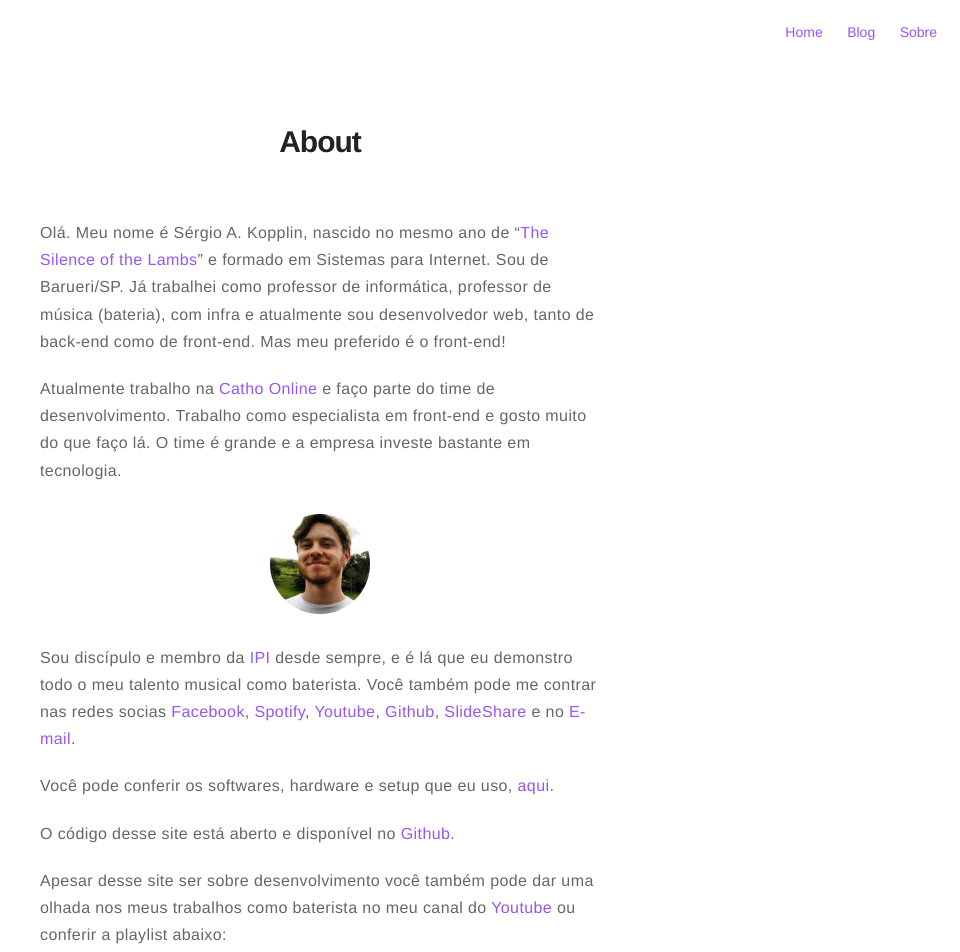
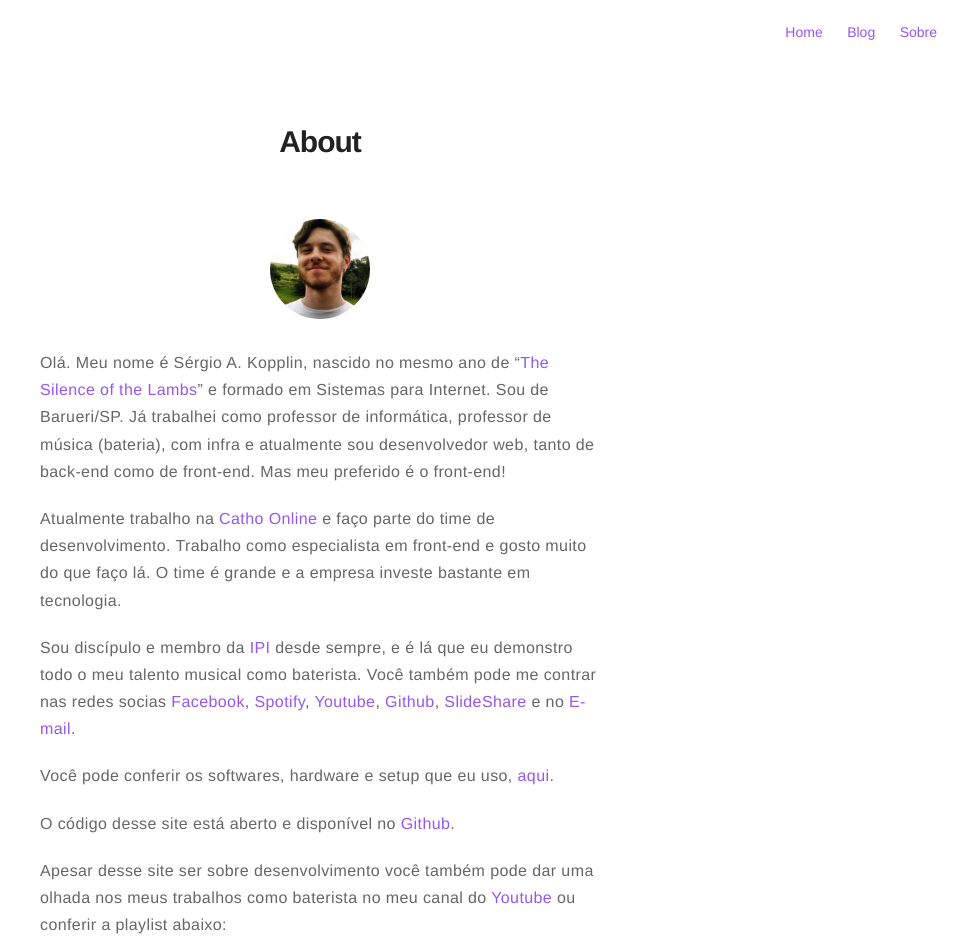
Before and after one commit to maria-oszlop/projekt, a Jekyll site: the page built from about.md, in a window 1280 px wide. Shown: the top 952 px of the page, without its empty margins (320-1280 px from the left). Built offline with Jekyll 4.4.1, drawn with Linux system fonts in a browser that asks for light colours; grey boxes are pictures that could not be loaded.

Commit message:
new place for picture

```diff
--- a/about.md
+++ b/about.md
@@ -4,11 +4,12 @@ layout: page
 permalink: /about/index.html
 ---
 #About
+
+![Perfil][img]{:style="margin: 30px auto; width: 100px; border-radius: 100%; display: block;"}
+
 Olá. Meu nome é Sérgio A. Kopplin, nascido no mesmo ano de "[The Silence of the Lambs][imdb]" e formado em Sistemas para Internet. Sou de Barueri/SP. Já trabalhei como professor de informática, professor de música (bateria), com infra e atualmente sou desenvolvedor web, tanto de back-end como de front-end. Mas meu preferido é o front-end!
 
 Atualmente trabalho na [Catho Online][catho] e faço parte do time de desenvolvimento. Trabalho como especialista em front-end e gosto muito do que faço lá. O time é grande e a empresa investe bastante em tecnologia.
-
-![Perfil][img]{:style="margin: 30px auto; width: 100px; border-radius: 100%; display: block;"}
 
 Sou discípulo e membro da [IPI][ipi] desde sempre, e é lá que eu demonstro todo o meu talento musical como baterista. Você também pode me contrar nas redes socias [Facebook][f], [Spotify][s], [Youtube][y], [Github][g], [SlideShare][ss] e no [E-mail][e].
 
```
